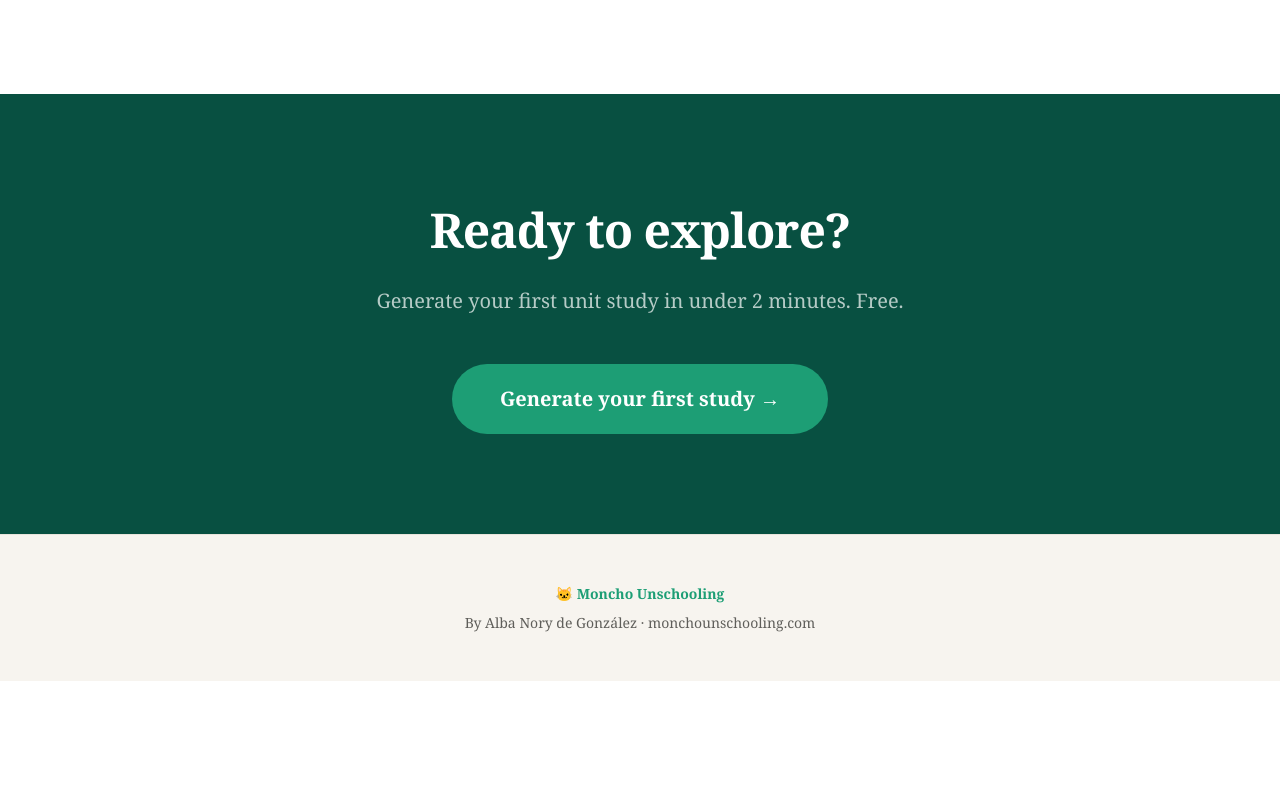
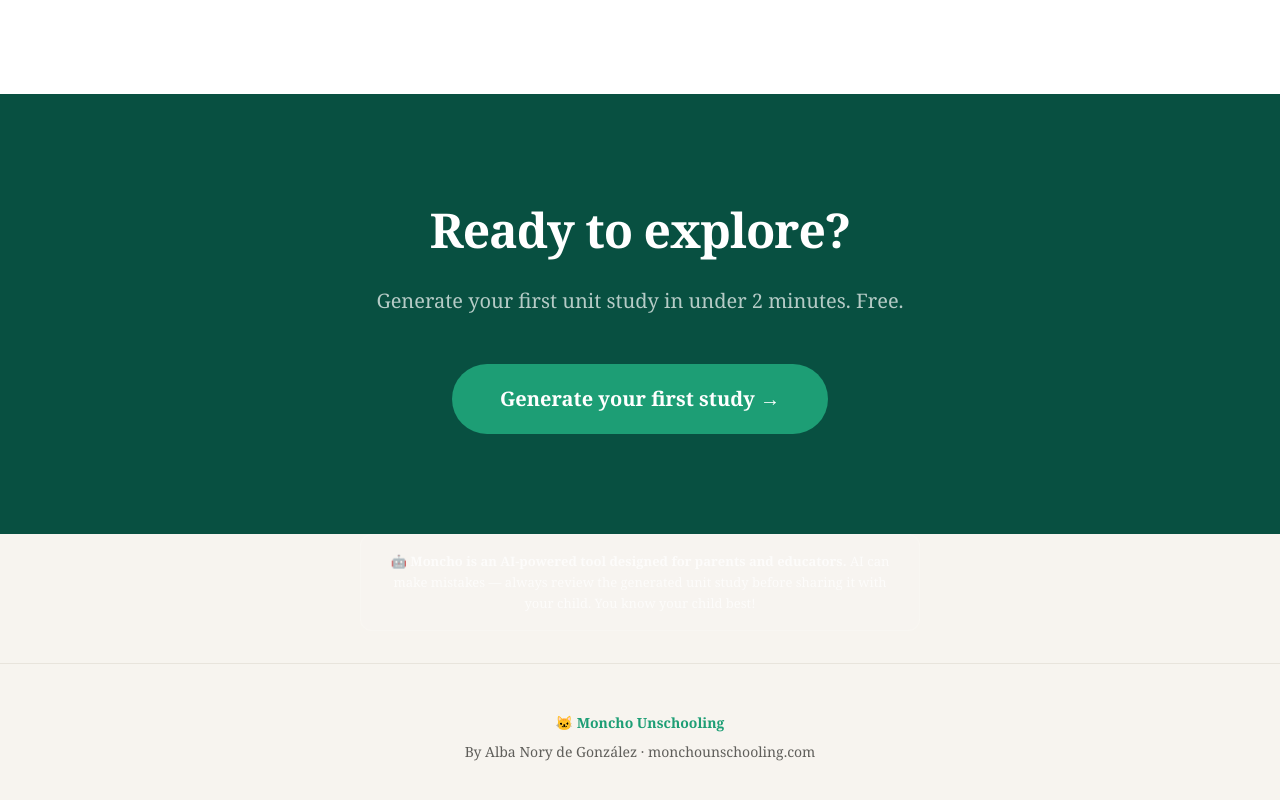
Before and after one commit to albanorybr/moncho-web, a Next.js app: page / in a window 1280 px wide. Shown: the part 3120-3920 px from the top of the page. Before the commit the page ends 3801 px from the top, so only its background shows below. Built offline with nearby package versions, Linux system fonts and the light colour scheme.

Commit message:
Add AI disclaimer to landing page and generate page

```diff
--- a/app/page.tsx
+++ b/app/page.tsx
@@ -412,7 +412,20 @@ export default function Home() {
           display: 'inline-block',
         }}>Generate your first study →</a>
       </section>
-
+      {/* AI DISCLAIMER */}
+      <div style={{
+        background: 'rgba(255,255,255,0.08)',
+        border: '1px solid rgba(255,255,255,0.15)',
+        borderRadius: '12px',
+        padding: '16px 24px',
+        maxWidth: '560px',
+        margin: '0 auto 32px',
+        textAlign: 'center',
+      }}>
+      <p style={{ fontSize: '13px', color: 'rgba(255,255,255,0.7)', lineHeight: 1.6, margin: 0 }}>
+    🤖 <strong>Moncho is an AI-powered tool designed for parents and educators.</strong> AI can make mistakes — always review the generated unit study before sharing it with your child. You know your child best!
+      </p>
+    </div>
       {/* FOOTER */}
       <footer style={{
         background: '#F7F4EF',
```
